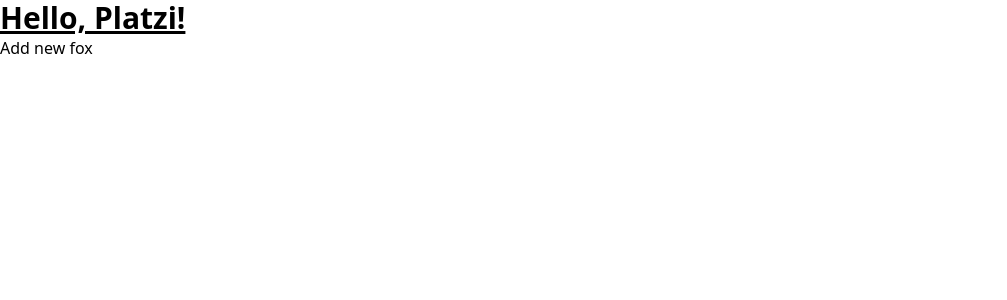
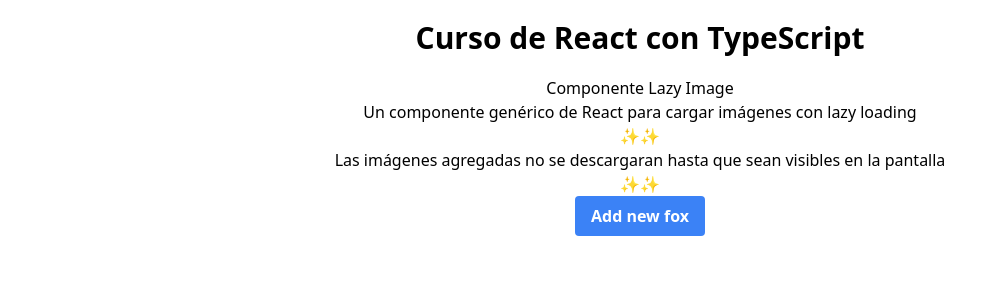
Before and after one commit to MarvinMenchu/platzi-react-con-typescript, a Next.js app: page / in a window 1280 px wide. Shown: the top 300 px of the page, without its empty margins (0-1007 px from the left). Built offline with nearby package versions, Linux system fonts and the light colour scheme.

Commit message:
SE CENTRO LOS COMPONENTES

```diff
--- a/src/pages/index.tsx
+++ b/src/pages/index.tsx
@@ -29,7 +29,7 @@ export default function Home() {
   return (
     <>
       <Head>
-        <title>Create Next App</title>
+        <title>Curso de React con TypeScript</title>
         <meta name="description" content="Generated by create next app" />
         <link rel="icon" href="/favicon.ico" />
         <script
@@ -38,11 +38,17 @@ export default function Home() {
           src="https://plausible.io/js/plausible.js"
         ></script>
       </Head>
-      <main>
-      <h1 className="text-3xl font-bold underline">
-        Hello, Platzi!
-      </h1>
-      <button onClick={addNewFox} >Add new fox</button>
+      <main className="font-sans flex flex-col items-center justify-center relative ">
+        <h3 className="text-3xl font-bold col-auto p-5">
+        Curso de React con TypeScript
+        </h3>
+        <h1>Componente Lazy Image</h1>
+        <p>Un componente genérico de React para cargar imágenes con lazy loading</p>
+        <p>✨✨</p>
+        <p>Las imágenes agregadas no se descargaran hasta que sean visibles en la pantalla</p>
+        <p>✨✨</p>
+
+        <button className="bg-blue-500 hover:bg-blue-700 text-white font-bold py-2 px-4 rounded" onClick={addNewFox} >Add new fox</button>
         {images.map(({id, url}, index) => (
           <div key={id} className="p-4">
             <LazyImage
```
Lines whose indentation alone changed are shown as unchanged.
